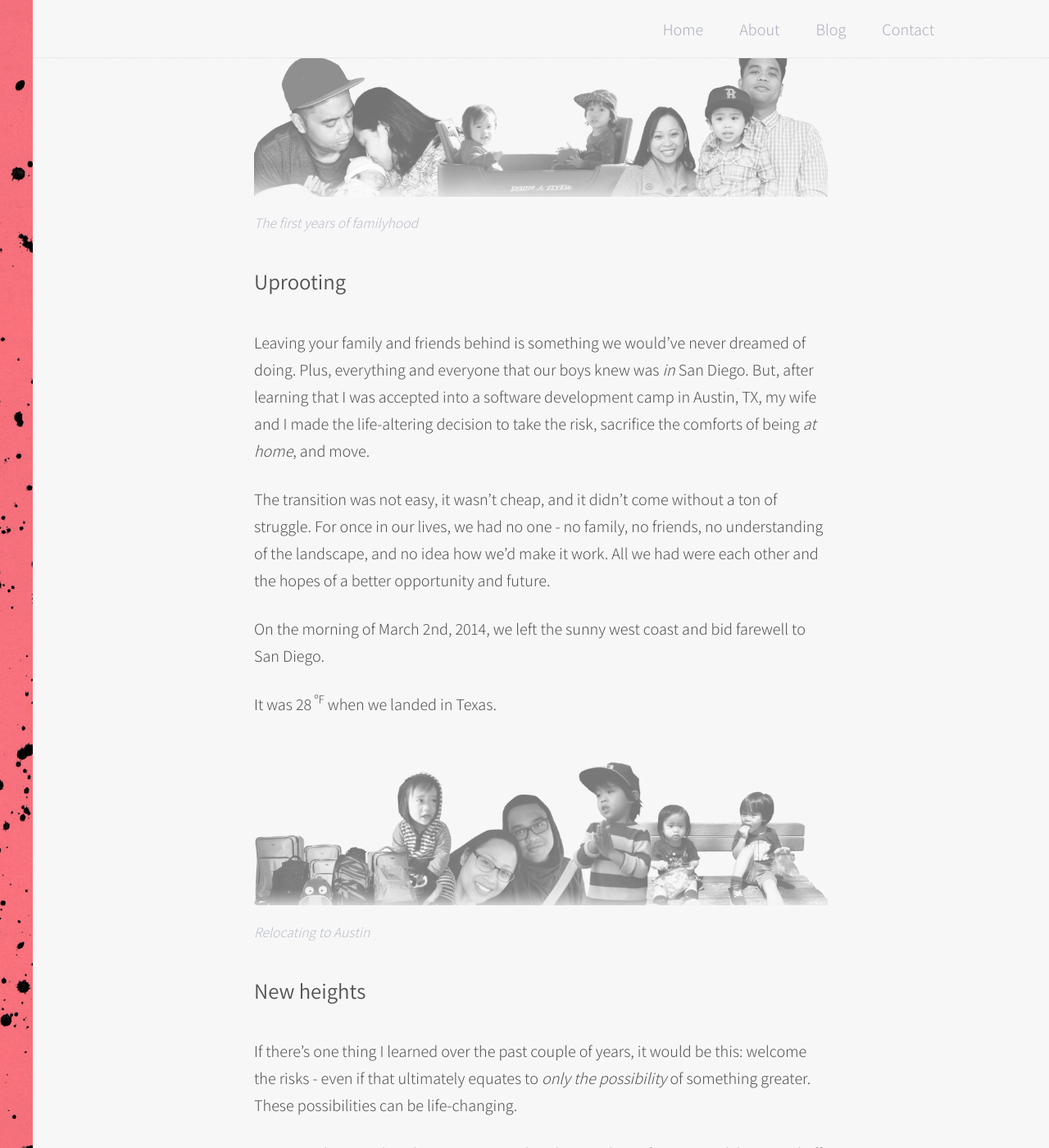
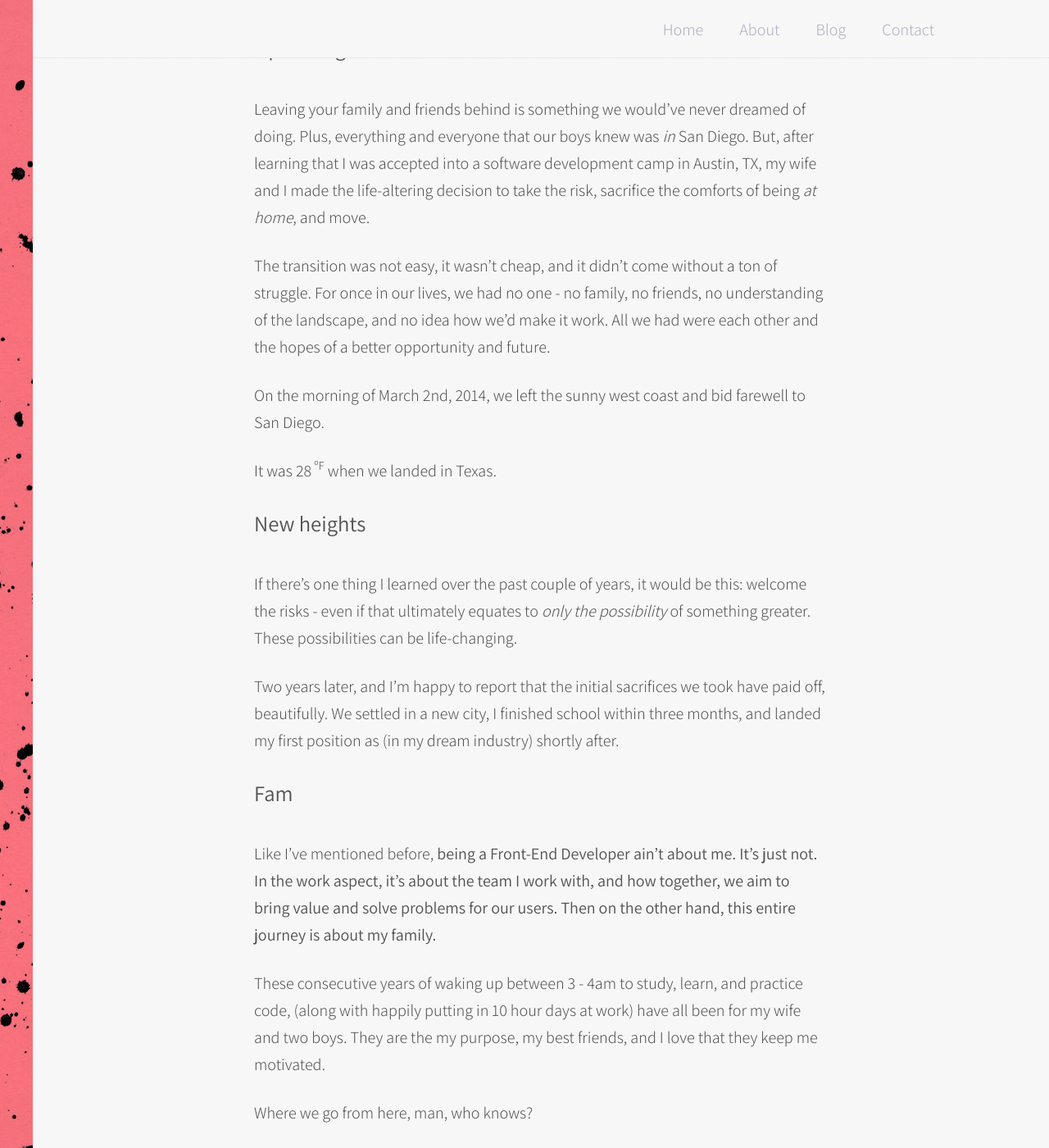
Before and after one commit to techtolentino/techtolentino.github.io, a Jekyll site: the page built from about.md, in a window 1280 px wide and 1400 px high, scrolled down 1510 px. Shown: the whole window at 82% size. Built offline with Jekyll 4.4.1, drawn with Linux system fonts in a browser that asks for light colours; some of the changed text lies outside the part shown.

Commit message:
commenting out photos for now, until a better treatment is designed

```diff
--- a/about.md
+++ b/about.md
@@ -24,8 +24,8 @@ By the time our second son was born, I was sure of a few things. I knew I wanted
 
 At that point, we knew our lives had to change.
 
-<img class="img--FULL" src="assets/fam-collage-1.png" alt="The first years of familyhood">
-<figcaption>The first years of familyhood</figcaption>
+<!-- <img class="img--FULL" src="assets/fam-collage-1.png" alt="The first years of familyhood">
+<figcaption>The first years of familyhood</figcaption> -->
 
 #### Uprooting
 
@@ -37,8 +37,8 @@ On the morning of March 2nd, 2014, we left the sunny west coast and bid farewell
 
 It was 28<sup> ºF</sup> when we landed in Texas.
 
-<img class="img--FULL" src="assets/fam-collage-2.png" alt="Relocating to Austin">
-<figcaption>Relocating to Austin</figcaption>
+<!-- <img class="img--FULL" src="assets/fam-collage-2.png" alt="Relocating to Austin">
+<figcaption>Relocating to Austin</figcaption> -->
 
 #### New heights
 
@@ -46,8 +46,8 @@ If there's one thing I learned over the past couple of years, it would be this:
 
 Two years later, and I'm happy to report that the initial sacrifices we took have paid off, beautifully. We settled in a new city, I finished school within three months, and landed my first position as (in my dream industry) shortly after.
 
-<img class="img--FULL" src="assets/fam-collage-3.png" alt="">
-<figcaption>Life has been blessed, to say the least</figcaption>
+<!-- <img class="img--FULL" src="assets/fam-collage-3.png" alt="">
+<figcaption>Life has been blessed, to say the least</figcaption> -->
 
 #### Fam
 
```
